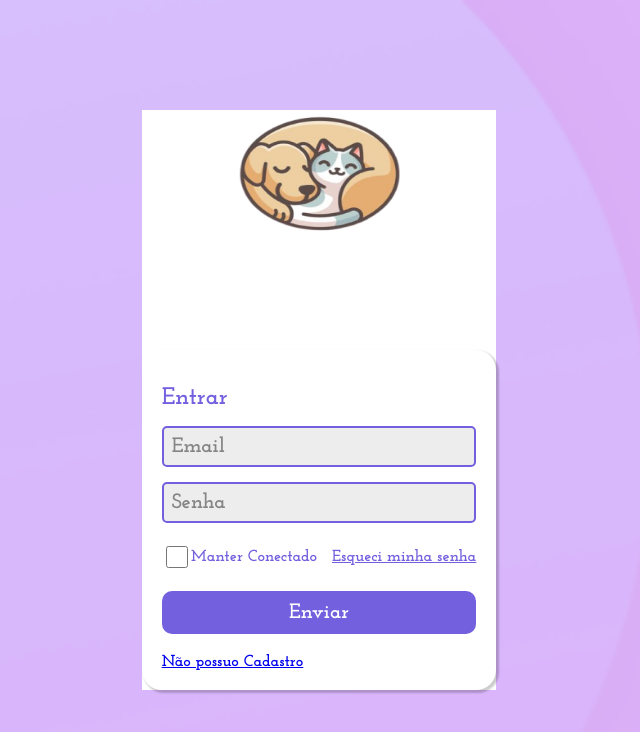
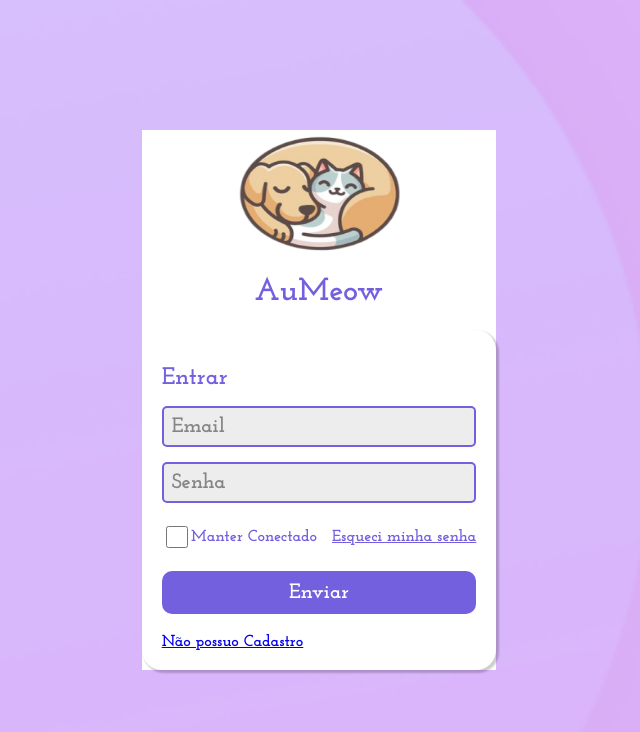
Before and after one commit to lucasshibata/aumeow_web, a React (Create React App) app: page /Login in a window 1280 px wide. Shown: the top 732 px of the page, without its empty margins (321-961 px from the left). Built offline with nearby package versions, Linux system fonts and the light colour scheme.

Commit message:
styles fixes

```diff
--- a/src/components/layout/TitleBusiness.tsx
+++ b/src/components/layout/TitleBusiness.tsx
@@ -4,7 +4,8 @@ export default function TitleBusiness(){
     const styles = {
         title:{
             fontSize:32,
-            color:'white',
+            color:'#7360DF',
+            margin: 12
         },
     };
     return(
--- /dev/null
+++ b/src/components/layout/TitleLogo.tsx
@@ -0,0 +1,15 @@
+import React from 'react'
+
+import TitleBusiness from './TitleBusiness';
+import RenderLogo from './RenderLogo';
+
+export default function TitleLogo(){
+    return(
+        <div style={{display: "flex", justifyContent: "center", flexDirection: "column", alignItems:"Center"}}>
+        <>
+        <RenderLogo />
+        <TitleBusiness />
+        </>
+        </div>
+    );
+};
--- a/src/components/screens/CadastroDono.tsx
+++ b/src/components/screens/CadastroDono.tsx
@@ -6,6 +6,7 @@ import Space from '../layout/Space';
 import { useForm } from 'react-hook-form';
 import SignUp from '../layout/SignUp';
 import { useNavigate } from 'react-router-dom';
+import TitleLogo from '../layout/TitleLogo';
 
 
 export default function CadastroDono(){
@@ -14,8 +15,7 @@ export default function CadastroDono(){
 
 	return(
 		<BackGround>
-			<RenderLogo/>
-			<TitleBusiness/>
+			<TitleLogo/>
 			<Space w={20}/>
 			<WhiteBox>
 				<h1 className='Title'>Cadastro de Cliente</h1>
--- a/src/components/screens/Login.tsx
+++ b/src/components/screens/Login.tsx
@@ -9,6 +9,7 @@ import TitleBusiness from '../layout/TitleBusiness';
 import { useForm } from 'react-hook-form';
 import { useNavigate, Link } from 'react-router-dom';
 import SignIn from '../layout/SignIn';
+import TitleLogo from '../layout/TitleLogo';
 
 
 export default function Login(){
@@ -20,8 +21,7 @@ export default function Login(){
 			<BackGround>
 				<div className='Container'>
 					<div className='divLogo'>
-						<RenderLogo/>
-						<TitleBusiness/>
+					<TitleLogo/>
 					</div>
 					<Space h={10}/>
 					<WhiteBox>
```
